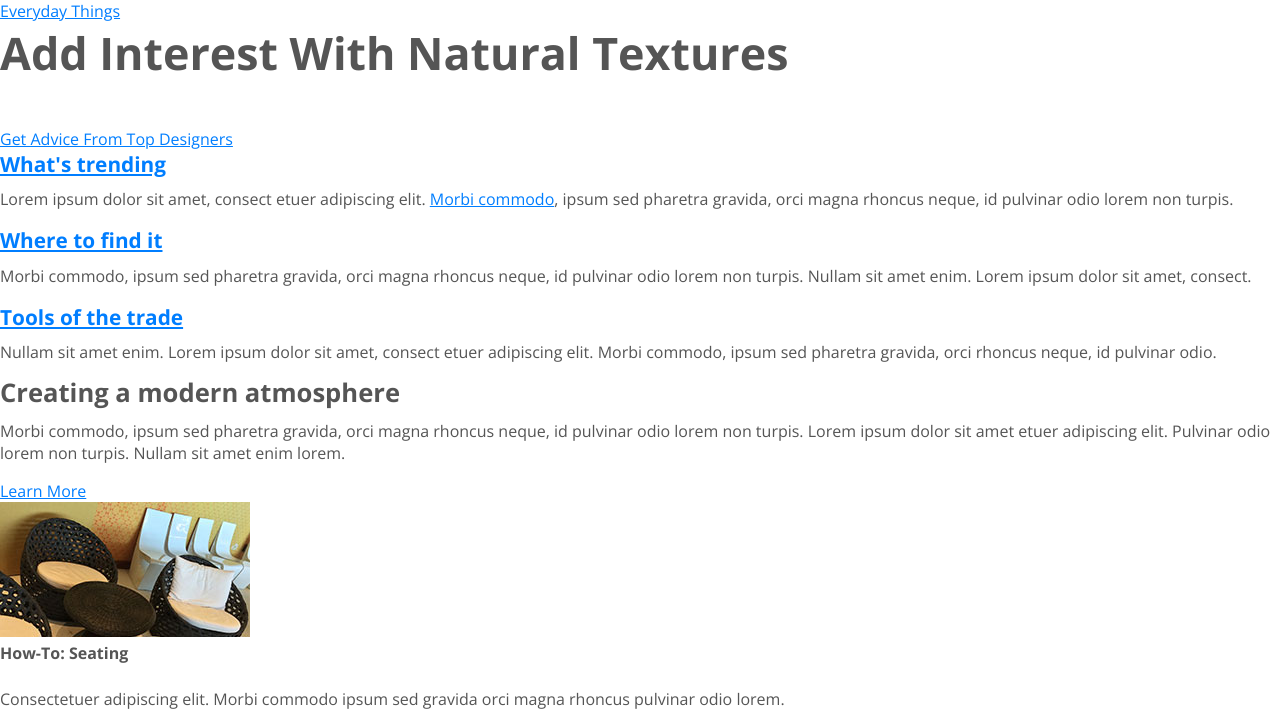
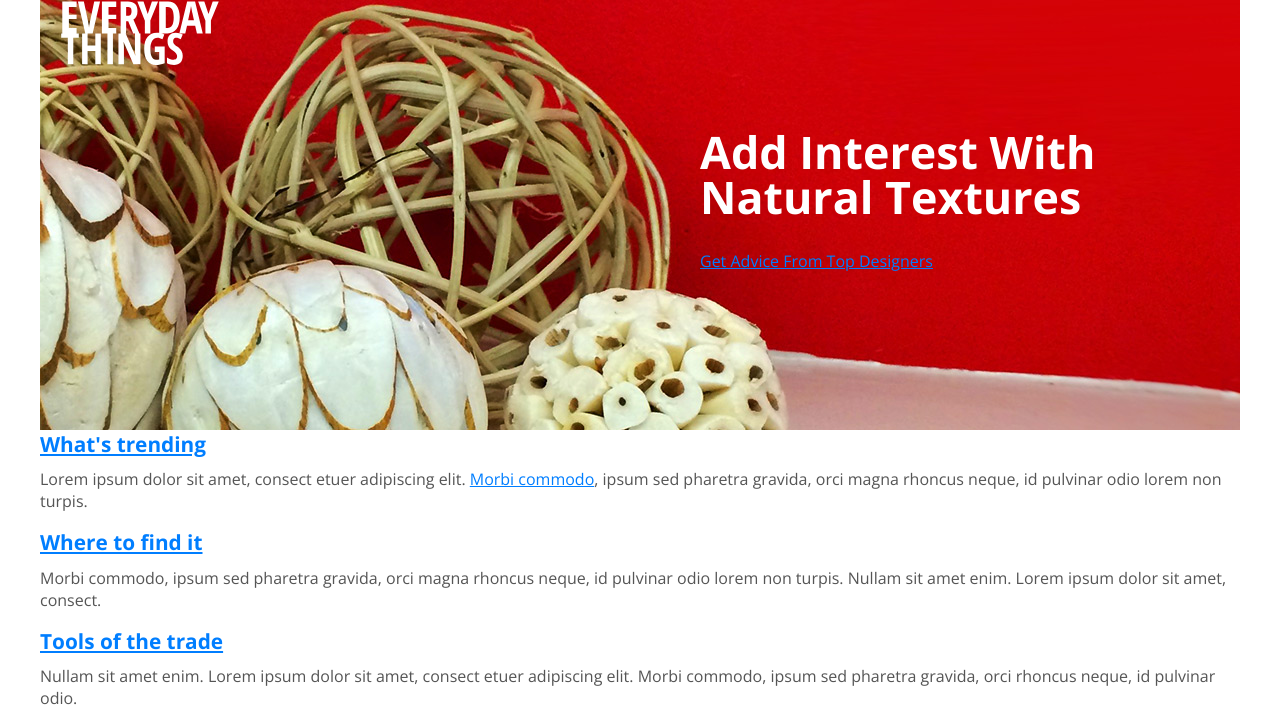
Before and after one commit to careycasile/Lyndaresponsivecourse, a plain HTML site: page index.html in a window 1280 px wide. Shown: the top 722 px of the page. Drawn offline with nearby package versions, Linux system fonts and the light colour scheme.

Commit message:
updated css

```diff
--- a/css/screen.css
+++ b/css/screen.css
@@ -8,6 +8,12 @@ body {
     color: #555;
     margin: 0;
     padding: 0;
+}
+
+#page {
+    max-width: 1200px;
+    margin: 0 auto;
+    position: relative;
 }
 
 h1 {
@@ -46,3 +52,38 @@ a {
 a:visited {
     color: #65b1ff;
 }
+
+/*header*/
+
+header {
+    height: 430px;
+    background: #cf0004 url(../images/banner_1200.jpg) no-repeat center bottom;
+    position: relative;
+}
+
+header a.logo {
+    position: absolute;
+    display: block;
+    width: 160px;
+    height: 66px;
+    background: url(../images/logo.svg) no-repeat 0 0;
+    background-size: contain;
+    top 15px; left: 20px;
+}
+
+header a.logo span {
+    display: none;
+}
+
+header div.hero {
+    position: absolute;
+    width: 42%;
+    top: 130px;
+    left: 55%;
+}
+
+header div.hero h1 {
+    line-height: 1em;
+    margin: 0 0 30px 0;
+    color: #fff;
+}
--- a/index.html
+++ b/index.html
@@ -9,7 +9,7 @@
 	<body>
         <div id="page">
             <header>
-                <a class="logo" title="Everyday Things" href="#">Everyday Things</a>
+                <a class="logo" title="Everyday Things" href="#"><span>Everyday Things</span></a>
                 <div class="hero">
                     <h1>Add Interest With Natural Textures</h1>
                     <a class="btn" title="Get Advice From Top Designers" href="#">Get Advice From Top Designers</a>
```
